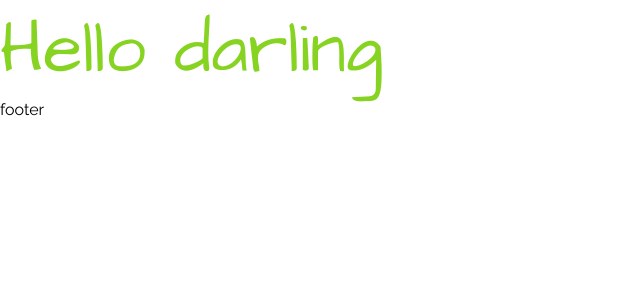
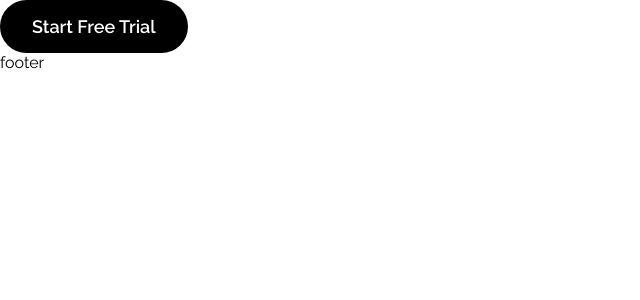
Before and after one commit to camilasatie/findtrend-landing-page, a Next.js app: page / in a window 1280 px wide. Shown: the top 300 px of the page, without its empty margins (0-640 px from the left). Built offline with nearby package versions, Linux system fonts and the light colour scheme.

Commit message:
feat(button) it adds button style

```diff
--- a/src/pages/index.tsx
+++ b/src/pages/index.tsx
@@ -1,12 +1,6 @@
+import { Button } from '@styles/components/Button';
 import type { NextPage } from 'next';
 import Head from 'next/head';
-import { styled } from '@/styles/index';
-
-const Text = styled('p', {
-  color: '$green2',
-  fontSize: '$xlarge',
-  fontFamily: '$handwritting',
-});
 
 const Home: NextPage = () => {
   return (
@@ -18,7 +12,7 @@ const Home: NextPage = () => {
       </Head>
 
       <main>
-        <Text>Hello darling</Text>
+        <Button color="secondary">Start Free Trial</Button>
       </main>
 
       <footer>footer</footer>
--- /dev/null
+++ b/src/styles/components/Button.ts
@@ -0,0 +1,40 @@
+import { styled } from '@styles/index';
+
+export const Button = styled('button', {
+  borderRadius: '50px',
+  fontSize: '$base',
+  fontWeight: '600',
+  border: '0',
+  padding: '16px 32px',
+  cursor: 'pointer',
+
+  variants: {
+    color: {
+      primary: {
+        backgroundColor: '$primary',
+        color: '$black',
+        '&:hover': {
+          filter: 'brightness(0.95)',
+        },
+      },
+      secondary: {
+        backgroundColor: '$black',
+        color: '$offWhite',
+        '&:hover': {
+          backgroundColor: '$grey1',
+        },
+      },
+    },
+    isSmall: {
+      true: {
+        fontSize: '$smalll',
+        padding: '12px 24px',
+      },
+    },
+    fullWidth: {
+      true: {
+        width: '100%',
+      },
+    },
+  },
+});
```
